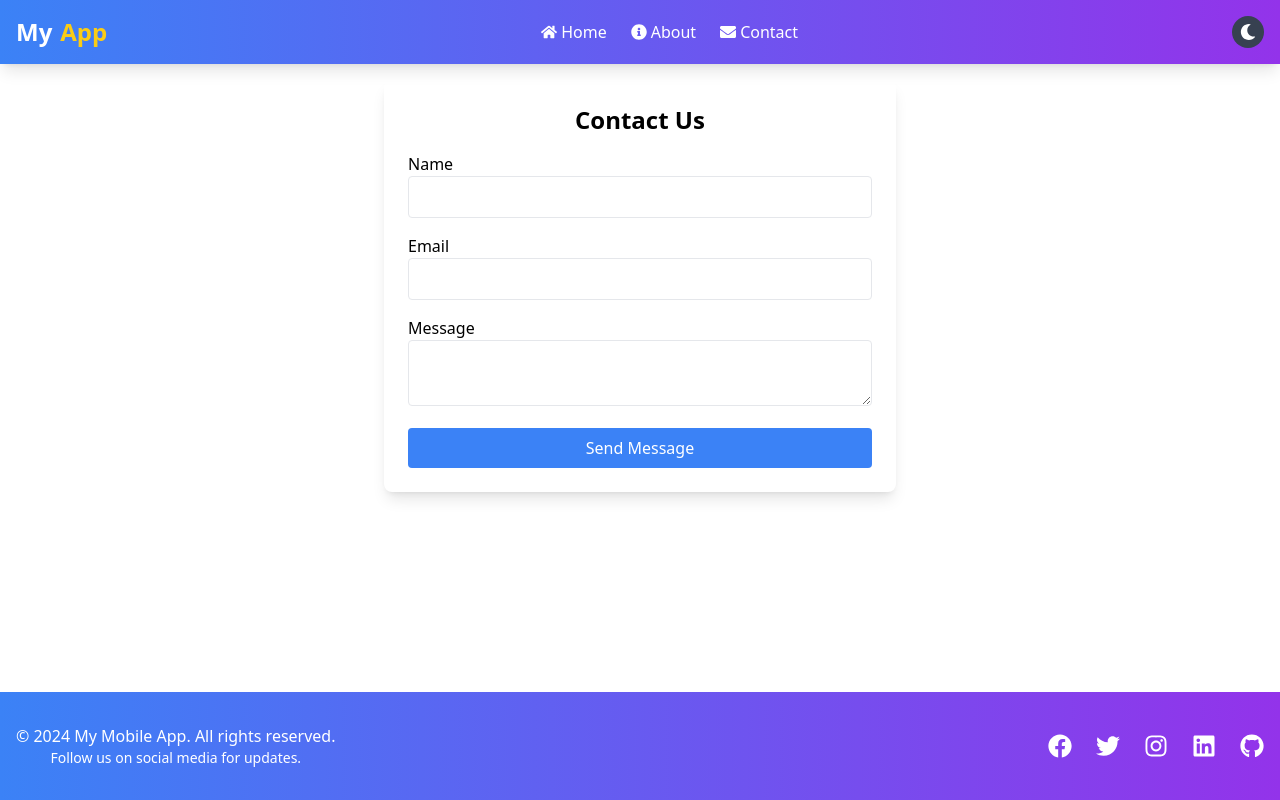
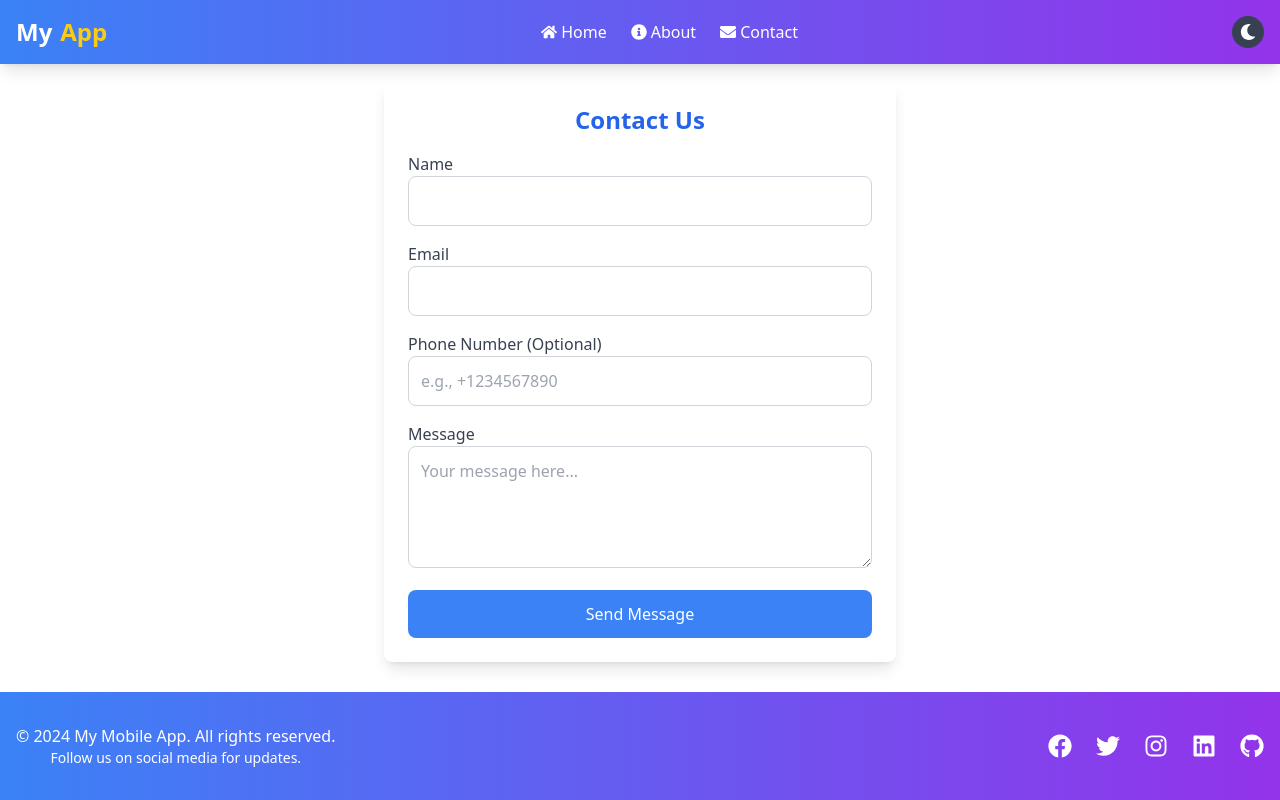
Before and after one commit to ltxstudio/my-mobile-app, a React (Vite) app: page /contact in a window 1280 px wide. Built offline with nearby package versions, Linux system fonts and the light colour scheme.

Commit message:
Update Contact.jsx

```diff
--- a/src/pages/Contact.jsx
+++ b/src/pages/Contact.jsx
@@ -1,46 +1,88 @@
 import { useForm } from 'react-hook-form';
+import { useState } from 'react';
 
 function Contact() {
-  const { register, handleSubmit, formState: { errors } } = useForm();
+  const { register, handleSubmit, formState: { errors }, reset } = useForm();
+  const [isSubmitting, setIsSubmitting] = useState(false);
+  const [formStatus, setFormStatus] = useState('');
 
-  const onSubmit = (data) => {
-    alert(`Thanks for your message, ${data.name}!`);
+  const onSubmit = async (data) => {
+    setIsSubmitting(true);
+    setFormStatus('');
+
+    // Simulate form submission process (e.g., API request)
+    setTimeout(() => {
+      setIsSubmitting(false);
+      setFormStatus('success');
+      reset(); // Reset form fields after submission
+      alert(`Thanks for your message, ${data.name}!`);
+    }, 1500); // Simulate a delay for the request
+
+    // In a real-world application, you'd send the data to an API here.
   };
 
   return (
     <div className="container mx-auto p-4">
       <div className="max-w-lg mx-auto bg-white dark:bg-gray-700 p-6 rounded-lg shadow-lg">
-        <h1 className="text-2xl font-bold mb-4 text-center">Contact Us</h1>
+        <h1 className="text-2xl font-bold mb-4 text-center text-blue-600 dark:text-blue-400">Contact Us</h1>
+
+        {/* Display success/error message */}
+        {formStatus && (
+          <div className={`p-4 mb-4 text-center rounded-lg ${formStatus === 'success' ? 'bg-green-200 text-green-700' : 'bg-red-200 text-red-700'}`}>
+            {formStatus === 'success' ? 'Message sent successfully!' : 'There was an error sending your message.'}
+          </div>
+        )}
+
         <form onSubmit={handleSubmit(onSubmit)} className="space-y-4">
           <div>
-            <label className="block">Name</label>
+            <label className="block text-gray-700 dark:text-gray-300">Name</label>
             <input
               {...register('name', { required: 'Name is required' })}
-              className="w-full p-2 border rounded"
+              className="w-full p-3 border border-gray-300 dark:border-gray-600 rounded-lg focus:ring-2 focus:ring-blue-500 focus:outline-none"
             />
-            {errors.name && <p className="text-red-500">{errors.name.message}</p>}
+            {errors.name && <p className="text-red-500 text-sm">{errors.name.message}</p>}
           </div>
+
           <div>
-            <label className="block">Email</label>
+            <label className="block text-gray-700 dark:text-gray-300">Email</label>
             <input
               {...register('email', {
                 required: 'Email is required',
-                pattern: { value: /^\S+@\S+$/, message: 'Invalid email' },
+                pattern: { value: /^\S+@\S+$/, message: 'Invalid email format' },
               })}
-              className="w-full p-2 border rounded"
+              className="w-full p-3 border border-gray-300 dark:border-gray-600 rounded-lg focus:ring-2 focus:ring-blue-500 focus:outline-none"
             />
-            {errors.email && <p className="text-red-500">{errors.email.message}</p>}
+            {errors.email && <p className="text-red-500 text-sm">{errors.email.message}</p>}
           </div>
+
           <div>
-            <label className="block">Message</label>
+            <label className="block text-gray-700 dark:text-gray-300">Phone Number (Optional)</label>
+            <input
+              {...register('phone')}
+              className="w-full p-3 border border-gray-300 dark:border-gray-600 rounded-lg focus:ring-2 focus:ring-blue-500 focus:outline-none"
+              type="tel"
+              placeholder="e.g., +1234567890"
+            />
+          </div>
+
+          <div>
+            <label className="block text-gray-700 dark:text-gray-300">Message</label>
             <textarea
               {...register('message', { required: 'Message is required' })}
-              className="w-full p-2 border rounded"
-            ></textarea>
-            {errors.message && <p className="text-red-500">{errors.message}</p>}
+              className="w-full p-3 border border-gray-300 dark:border-gray-600 rounded-lg focus:ring-2 focus:ring-blue-500 focus:outline-none"
+              rows="4"
+              placeholder="Your message here..."
+            />
+            {errors.message && <p className="text-red-500 text-sm">{errors.message.message}</p>}
           </div>
-          <button className="w-full bg-blue-500 text-white py-2 rounded hover:bg-blue-600">
-            Send Message
+
+          {/* Submit Button */}
+          <button
+            type="submit"
+            className={`w-full py-3 text-white rounded-lg ${isSubmitting ? 'bg-gray-400 cursor-not-allowed' : 'bg-blue-500 hover:bg-blue-600'}`}
+            disabled={isSubmitting}
+          >
+            {isSubmitting ? 'Sending...' : 'Send Message'}
           </button>
         </form>
       </div>
```
